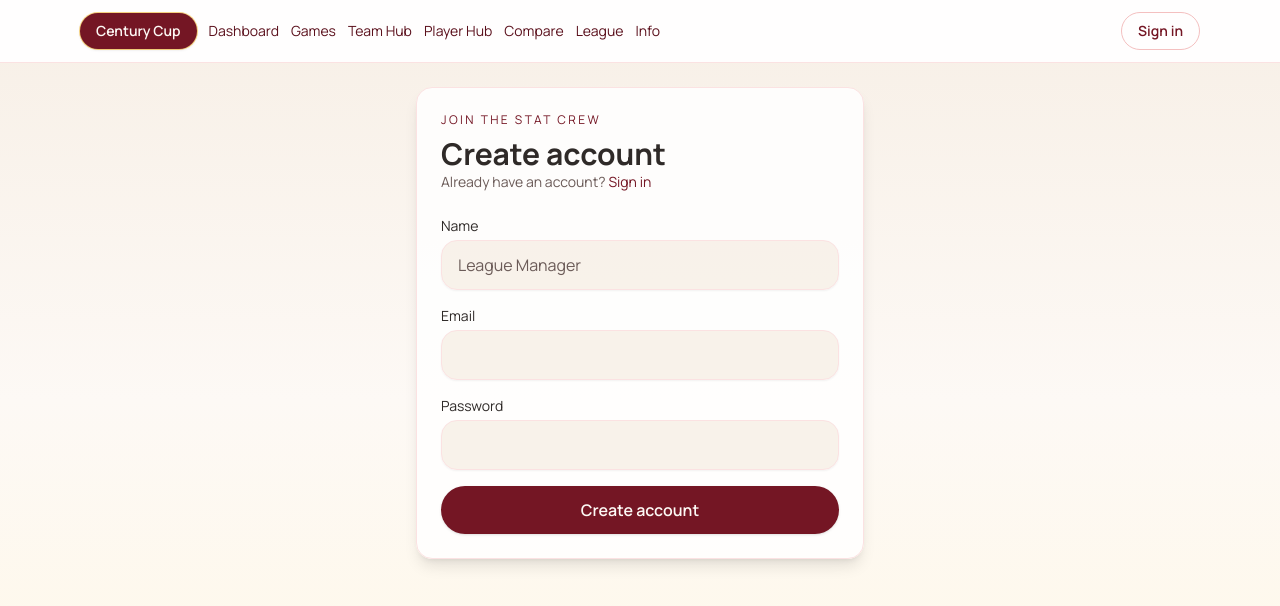
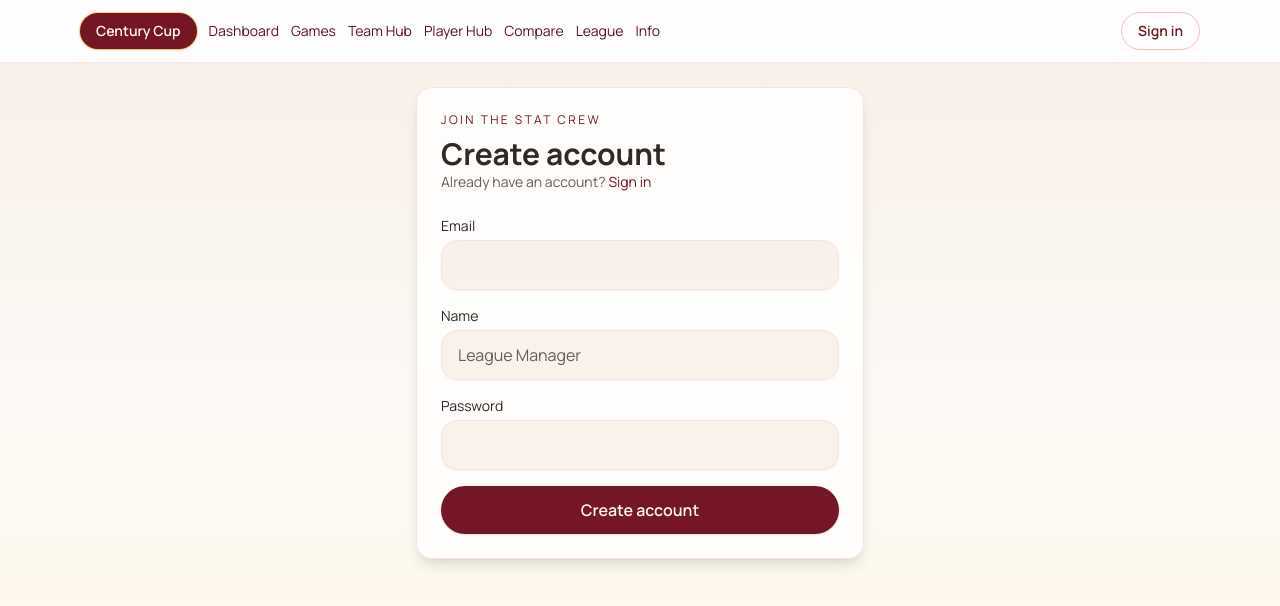
Before and after one commit to svinod26/CC, a Next.js app: page /signup in a window 1280 px wide. Shown: the top 606 px of the page. Built offline with nearby package versions, Linux system fonts and the light colour scheme; no server answers.

Commit message:
mmm plz build

```diff
--- /dev/null
+++ b/src/app/api/auth/lookup-email/route.ts
@@ -0,0 +1,24 @@
+import { NextResponse } from 'next/server';
+import { z } from 'zod';
+import { loadEmailMapping } from '@/lib/email-mapping';
+
+const schema = z.object({
+  email: z.string().email()
+});
+
+export async function POST(req: Request) {
+  const json = await req.json();
+  const parsed = schema.safeParse(json);
+  if (!parsed.success) {
+    return NextResponse.json({ found: false }, { status: 400 });
+  }
+
+  const email = parsed.data.email.trim().toLowerCase();
+  const mapping = loadEmailMapping();
+  const entry = mapping.get(email);
+  if (!entry) {
+    return NextResponse.json({ found: false });
+  }
+
+  return NextResponse.json({ found: true, name: entry.name });
+}
--- a/src/app/api/games/[id]/undo/route.ts
+++ b/src/app/api/games/[id]/undo/route.ts
@@ -102,7 +102,7 @@ async function recomputeState(gameId: string) {
   let currentShooterIndex = 0;
 
   for (const turn of turns) {
-    const offenseId = turn.offenseTeamId ?? game.homeTeamId;
+    const offenseId: string = turn.offenseTeamId ?? game.homeTeamId;
     const defenseId = offenseId === game.homeTeamId ? game.awayTeamId : game.homeTeamId;
     let shotsThisTurn = 0;
 
--- a/src/components/signup-form.tsx
+++ b/src/components/signup-form.tsx
@@ -1,5 +1,6 @@
 'use client';
 
+import { useEffect, useState } from 'react';
 import { useFormState, useFormStatus } from 'react-dom';
 import { registerUser } from '@/lib/actions/auth';
 
@@ -18,17 +19,69 @@ function SubmitButton() {
 
 export function SignupForm() {
   const [state, action] = useFormState(registerUser, { error: '' });
+  const [email, setEmail] = useState('');
+  const [name, setName] = useState('');
+  const [lookupStatus, setLookupStatus] = useState<'idle' | 'loading' | 'found' | 'missing'>('idle');
+
+  useEffect(() => {
+    if (!email || !email.includes('@')) {
+      setLookupStatus('idle');
+      return;
+    }
+    const timeout = setTimeout(async () => {
+      setLookupStatus('loading');
+      try {
+        const res = await fetch('/api/auth/lookup-email', {
+          method: 'POST',
+          headers: { 'Content-Type': 'application/json' },
+          body: JSON.stringify({ email })
+        });
+        if (!res.ok) {
+          setLookupStatus('missing');
+          return;
+        }
+        const data = await res.json();
+        if (data?.found && data?.name) {
+          setName(data.name);
+          setLookupStatus('found');
+        } else {
+          setLookupStatus('missing');
+        }
+      } catch {
+        setLookupStatus('missing');
+      }
+    }, 350);
+    return () => clearTimeout(timeout);
+  }, [email]);
 
   return (
     <form action={action} className="space-y-4">
       {state?.error && <div className="rounded-xl bg-garnet-50 px-3 py-2 text-sm text-garnet-700">{state.error}</div>}
       <label className="block space-y-1 text-sm">
-        <span className="text-ink">Name</span>
-        <input name="name" className="w-full" type="text" placeholder="League Manager" />
+        <span className="text-ink">Email</span>
+        <input
+          name="email"
+          className="w-full"
+          type="email"
+          value={email}
+          onChange={(event) => setEmail(event.target.value)}
+          required
+        />
       </label>
       <label className="block space-y-1 text-sm">
-        <span className="text-ink">Email</span>
-        <input name="email" className="w-full" type="email" required />
+        <span className="text-ink">Name</span>
+        <input
+          name="name"
+          className="w-full"
+          type="text"
+          value={name}
+          onChange={(event) => setName(event.target.value)}
+          placeholder={lookupStatus === 'found' ? '' : 'League Manager'}
+          readOnly={lookupStatus === 'found'}
+          required={lookupStatus === 'missing'}
+        />
+        {lookupStatus === 'found' && <span className="text-xs text-ash">Matched from roster.</span>}
+        {lookupStatus === 'missing' && <span className="text-xs text-ash">Not on roster yet, please enter your name.</span>}
       </label>
       <label className="block space-y-1 text-sm">
         <span className="text-ink">Password</span>
--- a/src/lib/actions/auth.ts
+++ b/src/lib/actions/auth.ts
@@ -4,25 +4,31 @@ import bcrypt from 'bcryptjs';
 import { prisma } from '../prisma';
 import { z } from 'zod';
 import { redirect } from 'next/navigation';
+import { loadEmailMapping } from '@/lib/email-mapping';
 
 const signupSchema = z.object({
   email: z.string().email(),
   password: z.string().min(6),
-  name: z.string().min(1).optional(),
-  role: z.enum(['ADMIN', 'USER']).optional()
+  name: z.string().min(1).optional()
 });
 
 export async function registerUser(prevState: { error: string }, formData: FormData) {
   const data = Object.fromEntries(formData.entries());
   const parsed = signupSchema.safeParse({
-    email: data.email,
+    email: String(data.email ?? '').toLowerCase(),
     password: data.password,
-    name: data.name,
-    role: data.role
+    name: data.name
   });
 
   if (!parsed.success) {
     return { error: 'Invalid input' };
+  }
+
+  const mapping = loadEmailMapping();
+  const mapped = mapping.get(parsed.data.email);
+  const resolvedName = mapped?.name ?? parsed.data.name;
+  if (!resolvedName) {
+    return { error: 'Name is required for unlisted emails' };
   }
 
   const existing = await prisma.user.findUnique({ where: { email: parsed.data.email } });
@@ -31,14 +37,29 @@ export async function registerUser(prevState: { error: string }, formData: FormD
   }
 
   const passwordHash = await bcrypt.hash(parsed.data.password, 10);
-  await prisma.user.create({
+  const user = await prisma.user.create({
     data: {
       email: parsed.data.email,
-      name: parsed.data.name,
+      name: resolvedName,
       passwordHash,
-      role: parsed.data.role ?? 'USER'
+      role: 'USER'
     }
   });
 
+  const playerByEmail = await prisma.player.findFirst({ where: { email: parsed.data.email } });
+  if (!playerByEmail) {
+    const playerByName = await prisma.player.findFirst({ where: { name: resolvedName } });
+    if (playerByName && !playerByName.email) {
+      await prisma.player.update({ where: { id: playerByName.id }, data: { email: parsed.data.email } });
+    } else if (!playerByName) {
+      await prisma.player.create({
+        data: {
+          name: resolvedName,
+          email: parsed.data.email
+        }
+      });
+    }
+  }
+
   redirect('/signin?created=1');
 }
```
